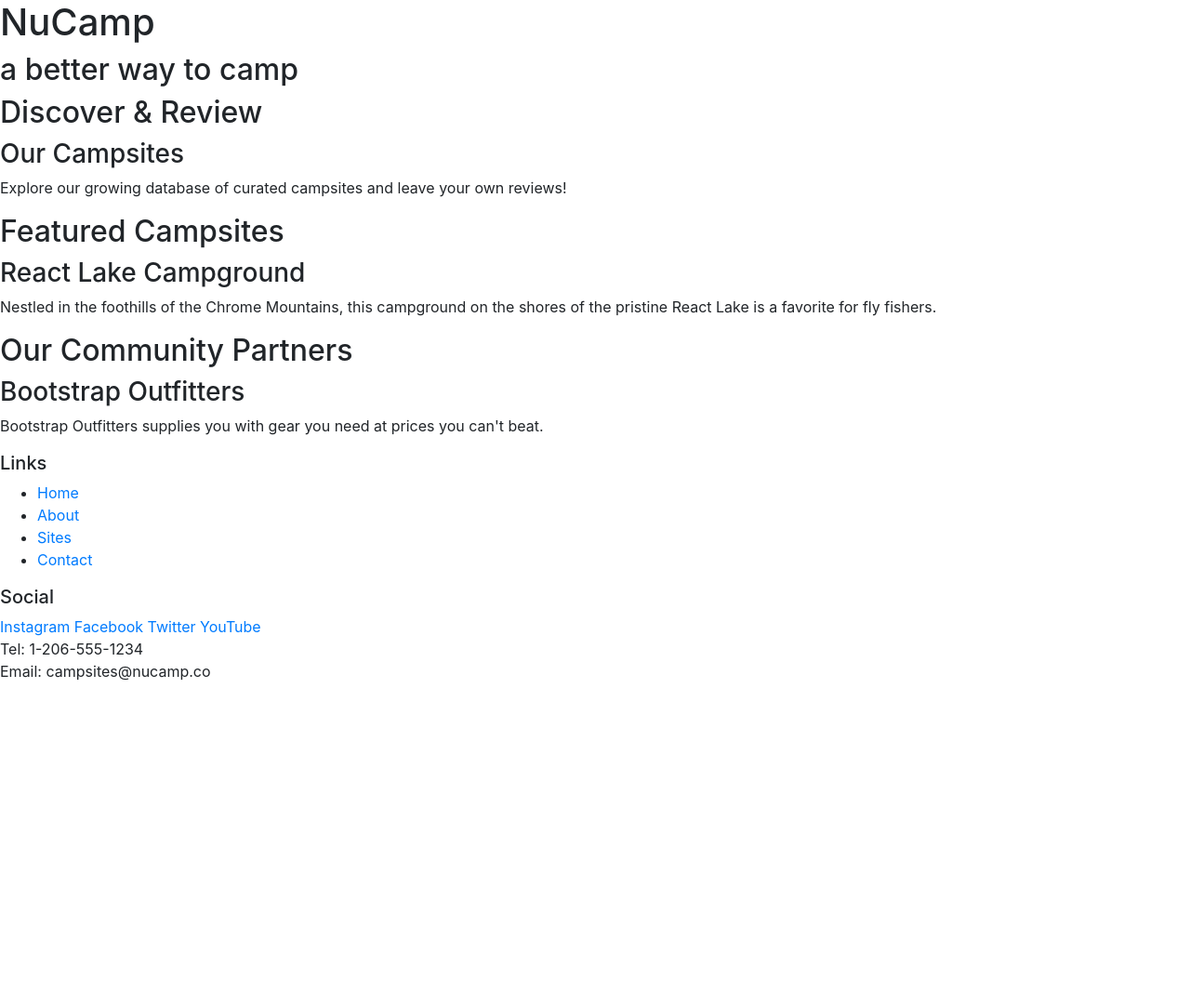
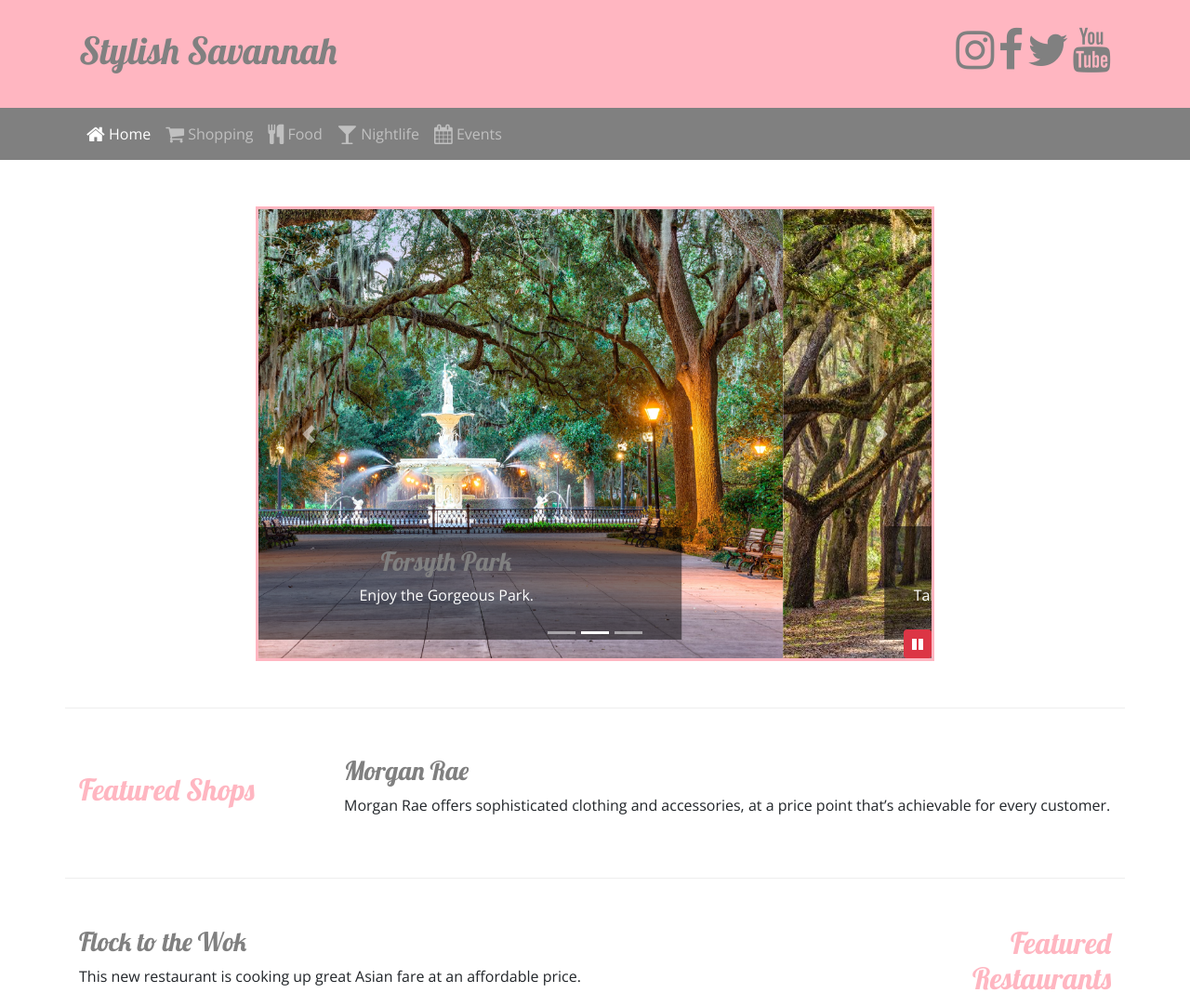
Before and after one commit to jennifermckee1212/Stylish-Savannah, a website: page index.html in a window 1280 px wide. Shown: the top 1082 px of the page at 93% size. Before the commit the page ends 800 px from the top, so only its background shows below. Drawn offline with nearby package versions, Linux system fonts and the light colour scheme.

Commit message:
First Page

```diff
--- /dev/null
+++ b/CSS/styles.css
@@ -0,0 +1,81 @@
+                                                                                                            body {
+                                                                                                                font-family: "Open Sans", sans-serif;
+                                                                                                            }
+
+                                                                                                            h1,
+                                                                                                            h2,
+                                                                                                            h3 {
+                                                                                                                font-family: "Lobster", cursive;
+                                                                                                            }
+
+                                                                                                            h2 {
+                                                                                                                color: #FFB6C1;
+                                                                                                            }
+
+                                                                                                            h3 {
+                                                                                                                color: gray;
+                                                                                                            }
+
+                                                                                                            header h2 {
+                                                                                                                color: #CEC8FF;
+                                                                                                            }
+
+                                                                                                            footer {
+                                                                                                                background: lightpink;
+                                                                                                                padding: 20px 0;
+                                                                                                            }
+
+                                                                                                            .jumbotron {
+                                                                                                                padding: 30px;
+                                                                                                                background: #FFB6C1;
+                                                                                                                color: gray;
+                                                                                                                margin: 0;
+                                                                                                            }
+
+                                                                                                            .row-content {
+                                                                                                                padding: 50px 0;
+                                                                                                                border-bottom: 1px ridge;
+                                                                                                                min-height: 200;
+                                                                                                            }
+
+                                                                                                            .navbar {
+                                                                                                                background-color: gray;
+                                                                                                            }
+
+                                                                                                            .fa-instagram {
+                                                                                                                color: gray;
+                                                                                                            }
+
+                                                                                                            .fa-facebook {
+                                                                                                                color: gray;
+                                                                                                            }
+
+                                                                                                            .fa-twitter {
+                                                                                                                color: gray;
+                                                                                                            }
+
+                                                                                                            .fa-youtube {
+                                                                                                                color: gray;
+                                                                                                            }
+
+                                                                                                            .fa-phone {
+                                                                                                                color: gray;
+                                                                                                            }
+
+                                                                                                            .fa-envelope {
+                                                                                                                color: gray;
+                                                                                                            }
+
+                                                                                                            .carousel-caption {
+                                                                                                                background-color: rgba(0, 0, 0, 0.5);
+                                                                                                            }
+
+                                                                                                            .carousel {
+                                                                                                                border: solid lightpink;
+                                                                                                            }
+
+                                                                                                            #carouselButton {
+                                                                                                                position: absolute;
+                                                                                                                right: 0;
+                                                                                                                bottom: 0;
+                                                                                                            }
--- a/index.html
+++ b/index.html
@@ -9,66 +9,157 @@
     <!-- Bootstrap CSS -->
     <link rel="stylesheet" href="node_modules/bootstrap/dist/css/bootstrap.min.css" />
 
-        <title>NuCamp: A Better Way To Camp</title>
+    <!-- Additional CSS must be placed after Bootstrap CSS -->
+    <link rel="stylesheet" href="https://fonts.googleapis.com/css?family=Lobster|Open+Sans" />
+    <link rel="stylesheet" href="css/styles.css" />
+    <link rel="stylesheet" href="node_modules/font-awesome/css/font-awesome.min.css" />
+    <title>Stylish Savannah</title>
 </head>
 
 <body>
 
-    <header>
-        <div>
-            <h1>NuCamp</h1>
-            <h2>a better way to camp</h2>
+    <header class="jumbotron jumbotron-fluid">
+        <div class="container">
+            <div class="row">
+                <div class="col">
+                    <h1>Stylish Savannah</h1>
+                </div>
+                <div class="col-6 col-sm-5 text-right">
+                    <a href="http://instagram.com/"><i class="fa fa-instagram fa-3x"></i></a>
+                    <a href="http://facebook.com/"><i class="fa fa-facebook fa-3x"></i></a>
+                    <a href="http://twitter.com/"><i class="fa fa-twitter fa-3x"></i></a>
+                    <a href="http://youtube.com/"><i class="fa fa-youtube fa-3x"></i></a>
+                </div>
+            </div>
         </div>
     </header>
 
-    <div>
-        <h2>Discover & Review</h2>
-        <h3>Our Campsites</h3>
-        <p>Explore our growing database of curated campsites and leave your own reviews!</p>
+    <nav class="navbar navbar-expand-sm navbar-dark sticky-top">
+        <div class="container">
+            <button class="navbar-toggler" type="button" data-toggle="collapse" data-target="#nucampNavbar">
+                <span class="navbar-toggler-icon"></span>
+            </button>
+            <div class="collapse navbar-collapse" id="nucampNavbar">
+                <ul class="navbar-nav">
+                    <li class="nav-item active"><a class="nav-link" href="#"><i class="fa fa-home fa-lg"></i> Home</a></li>
+                    <li class="nav-item"><a class="nav-link" href="#"><i class="fa fa-shopping-cart fa-lg"></i> Shopping</a></li>
+                    <li class="nav-item"><a class="nav-link" href="aboutus.html"><i class="fa fa-cutlery fa-lg"></i> Food</a></li>
+                    <li class="nav-item"><a class="nav-link" href="#"><i class="fa fa-glass fa-lg"></i> Nightlife</a></li>
+                    <li class="nav-item"><a class="nav-link" href="#"><i class="fa fa-calendar fa-lg"></i> Events</a></li>
+
+                </ul>
+            </div>
+        </div>
+    </nav>
+
+    <div class="container">
+        <div class="row row-content">
+            <div class="col-md-8 mx-auto">
+                <div id="homeCarousel" class="carousel slide" data-ride="carousel">
+                    <ol class="carousel-indicators">
+                        <li data-target="#homeCarousel" data-slide-to="0" class="active"></li>
+                        <li data-target="#homeCarousel" data-slide-to="1"></li>
+                        <li data-target="#homeCarousel" data-slide-to="2"></li>
+                    </ol>
+                    <div class="carousel-inner">
+                        <div class="carousel-item active">
+                            <img class="d-block w-100" src="Pictures/Forsyth.jpg" alt="forsyth" />
+                            <div class="carousel-caption">
+                                <h3>Forsyth Park</h3>
+                                <p class="d-none d-sm-block">Enjoy the Gorgeous Park.</p>
+                            </div>
+                        </div>
+                        <div class="carousel-item">
+                            <img class="d-block w-100" src="Pictures/Wormsloe.jpg" alt="wormsloe" />
+                            <div class="carousel-caption">
+                                <h3>Wormsloe Historic Site</h3>
+                                <p class="d-none d-sm-block">Take a walk through history in Wormsloe State Historic Site.</p>
+                            </div>
+                        </div>
+                        <div class="carousel-item">
+                            <img class="d-block w-100" src="Pictures/Church2.jpg" alt="Church" />
+                            <div class="carousel-caption">
+                                <h3>Cathedral of St. John the Baptist</h3>
+                                <p class="d-none d-sm-block">Spend a few sunny days exploring Savannah's rich history.</p>
+                            </div>
+                        </div>
+                    </div>
+                    <a class="carousel-control-prev" href="#homeCarousel" role="button" data-slide="prev">
+                        <span class="carousel-control-prev-icon"></span>
+                        <span class="sr-only">Previous</span>
+                    </a>
+                    <a class="carousel-control-next" href="#homeCarousel" role="button" data-slide="next">
+                        <span class="carousel-control-next-icon"></span>
+                        <span class="sr-only">Next</span>
+                    </a>
+                    <button class="btn btn-danger btn-sm" id="carouselButton">
+                        <i class="fa fa-pause"></i>
+                    </button>
+                </div>
+            </div>
+        </div>
+        <div class="row row-content align-items-center ">
+            <div class="col-sm-4 col-md-3 ">
+                <h2>Featured Shops</h2>
+            </div>
+            <div class="col">
+                <h3>Morgan Rae</h3>
+                <p class="d-none d-sm-block ">Morgan Rae offers sophisticated clothing and accessories, at a price point that’s achievable for every customer. </p>
+            </div>
         </div>
 
-    <div>
-        <h2>Featured Campsites</h2>
-        <h3>React Lake Campground</h3>
-        <p>Nestled in the foothills of the Chrome Mountains, this campground on the shores of the pristine React Lake is a favorite for fly fishers.</p>
+        <div class="row row-content align-items-center ">
+            <div class="col-sm-4 order-sm-last col-md-3 ">
+                <h2 class="text-sm-right ">Featured Restaurants</h2>
+            </div>
+            <div class="col">
+                <h3>Flock to the Wok</h3>
+                <p class="d-none d-sm-block "> This new restaurant is cooking up great Asian fare at an affordable price.
+                </p>
+            </div>
         </div>
 
-    <div>
-        <h2>Our Community Partners</h2>
-        <h3>Bootstrap Outfitters</h3>
-        <p>Bootstrap Outfitters supplies you with gear you need at prices you can't beat.</p>
+        <div class="row row-content align-items-center ">
+            <div class="col-sm-4 col-md-3 ">
+                <h2>Featured Nightlife</h2>
+            </div>
+            <div class="col ">
+                <h3>The Peacock Lounge</h3>
+                <p class="d-none d-sm-block "> Located underneath Flock to the Wok, this bar offers a unique speakeasy atmosphere.</p>
+            </div>
+        </div>
+        <div class="row row-content align-items-center ">
+            <div class="col-sm-4 order-sm-last col-md-3 ">
+                <h2 class="text-sm-right ">Featured Events</h2>
+            </div>
+            <div class="col ">
+                <h3>Savannah Brunch Festival</h3>
+                <p class="d-none d-sm-block "> The 14th annual Savannah Brunch Festival will take place tomorrow from 11am-4pm.
+                </p>
+            </div>
+        </div>
     </div>
 
     <footer>
-        <div>
-            <h5>Links</h5>
-            <ul>
-                <li><a href="#">Home</a></li>
-                <li><a href="#">About</a></li>
-                <li><a href="#">Sites</a></li>
-                <li><a href="#">Contact</a></li>
-            </ul>
+        <div class="container ">
+            <div class="row ">
+                <div class="col-4 col-sm-2 offset-2">
                 </div>
-        <div>
-            <h5>Social</h5>
-            <a href="http://instagram.com/">Instagram</a>
-            <a href="http://facebook.com/">Facebook</a>
-            <a href="http://twitter.com/">Twitter</a>
-            <a href="http://youtube.com/">YouTube</a>
+                <div class="col-sm-4 text-center ">
+                    <a role="button" class="btn btn-link" href="tel:+14127798069"><i class="fa fa-phone fa-lg"></i>
+                        412-779-8069</a><br />
+                    <a role="button" class="btn btn-link" href="mailto:stylishsavannah@gmail.com"><i
+                            class="fa fa-envelope fa-lg"></i> stylishsavannah@gmail.com</a>
                 </div>
-        <div>
-            Tel: 1-206-555-1234<br />
-            Email: campsites@nucamp.co
             </div>
-    </footer>
+        </div>
     </footer>
 
     <!-- jQuery must come first, then Popper.js, then the Bootstrap JavaScript plugins.-->
-<script src="node_modules/jquery/dist/jquery.slim.min.js"></script>
-<script src="node_modules/popper.js/dist/umd/popper.min.js"></script>
-<script src="node_modules/bootstrap/dist/js/bootstrap.min.js"></script>
-
-</body>
+    <script src="node_modules/jquery/dist/jquery.slim.min.js "></script>
+    <script src="node_modules/popper.js/dist/umd/popper.min.js "></script>
+    <script src="node_modules/bootstrap/dist/js/bootstrap.min.js "></script>
+    <script src="js/scripts.js"></script>
 </body>
 
 </html>
--- a/package.json
+++ b/package.json
@@ -15,6 +15,7 @@
   },
   "dependencies": {
     "bootstrap": "^4.0.0",
+    "font-awesome": "^4.7.0",
     "jquery": "^3.3.1",
     "popper.js": "^1.12.9"
   }
```
Also changed, not shown: js/scripts.js (added, +14 -0 lines), Pictures/Church.jpg (added), Pictures/Church2.jpg (added), Pictures/Forsyth.jpg (added), Pictures/River Street.webp (added), Pictures/Wormsloe.jpg (added), 1 other file. Lines whose indentation alone changed are shown as unchanged.
